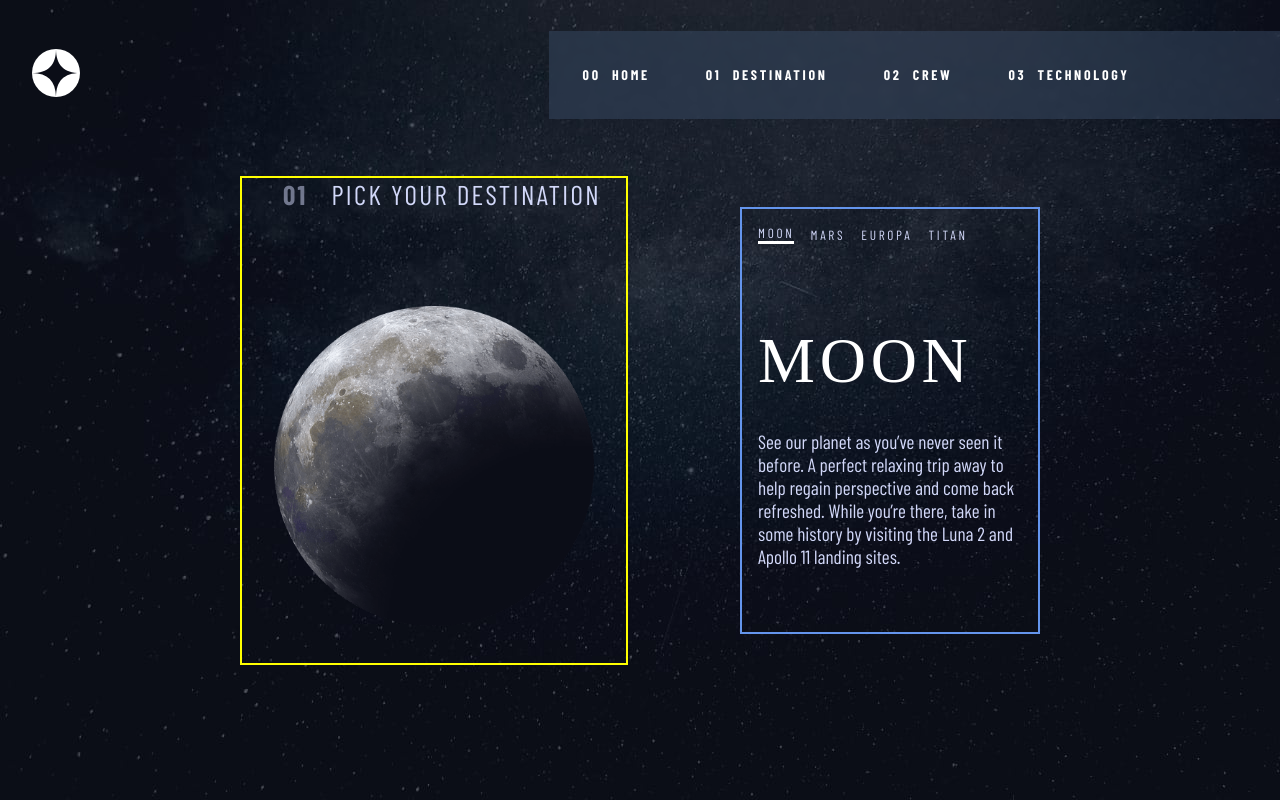
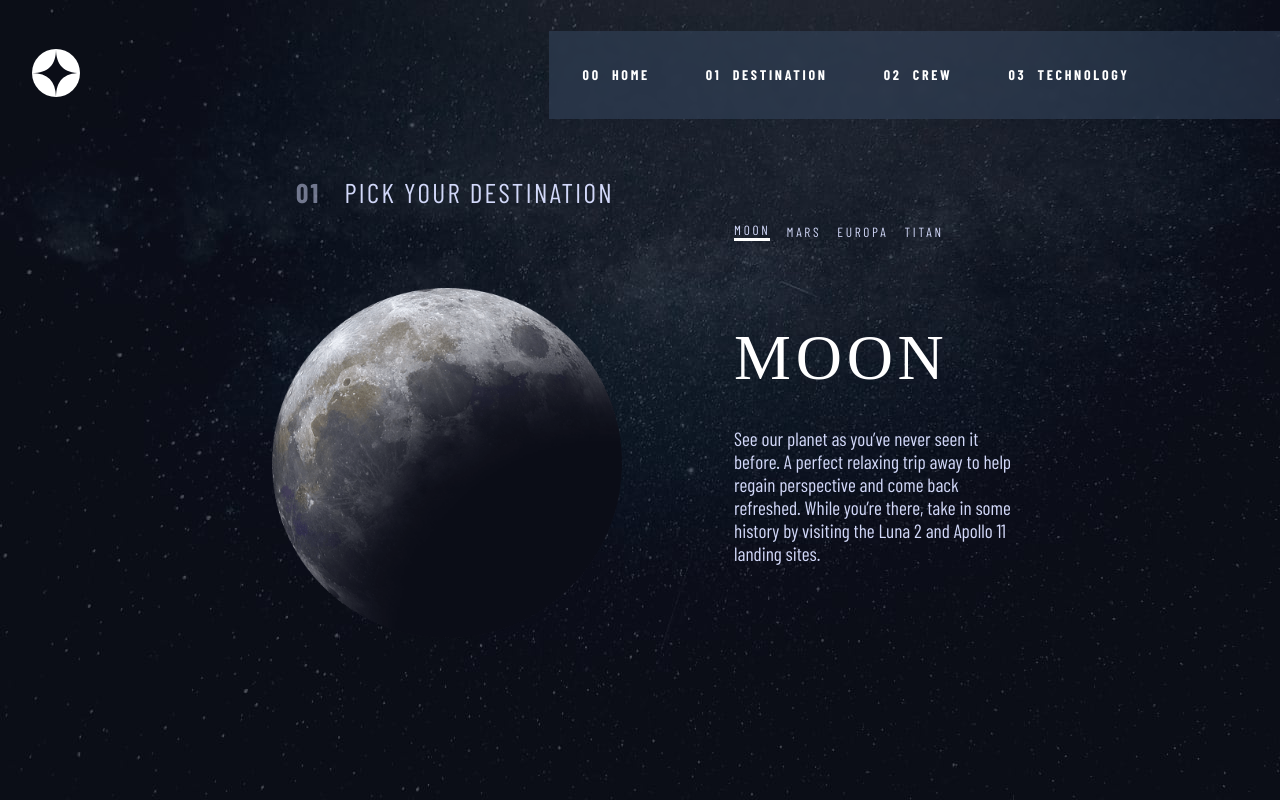
Before and after one commit to kirtymeena/Space-tourism-website, a React (Create React App) app: page /destination in a window 1280 px wide. Built offline with nearby package versions, Linux system fonts and the light colour scheme; a web font is replaced by a local one.

Commit message:
added animation for content

```diff
--- a/src/sass/pages/_destination.scss
+++ b/src/sass/pages/_destination.scss
@@ -30,26 +30,27 @@
   justify-content: center;
   align-items: center;
   @include lg {
-    @include flexDisplay($gap:7 );
+    @include flexDisplay($gap:4 );
   }
 }
 
 .flex__planet {
   @include flexDisplay($felxDirection: column, $gap: 4);
 
-  border: 2px solid yellow;
   font-size: 1.7em;
   justify-content: center;
   align-items: center;
 
   .planets {
-    padding-block: 2rem;
+    padding-block: 1rem;
     padding-inline: 2rem;
 
     img {
       height: 290px;
+      animation:1s ease-out 0s 1 slideInFromLeft;
+
       @include lg{
-        height:320px
+        height:350px
       }
 
     }
@@ -57,11 +58,11 @@
 }
 
 .flex__info {
-  border: 2px solid cornflowerblue;
   @include flexDisplay(column,1rem);
   justify-content: center;
   align-items: center;
   text-align: center;
+  animation:1s ease-out 0s 1 slideFromRight;
   @include lg{
     align-items:flex-start;
     text-align: left;
@@ -84,3 +85,21 @@
   font-weight: 600;
   padding-inline: 1rem;
 }
+
+@keyframes slideInFromLeft{
+  0%{
+      transform: translateX(-100%);
+  }
+  100%{
+      transform: translateX(0);
+  }
+}
+
+@keyframes slideFromRight{
+  0%{
+    transform: translateX(100%);
+  }
+  100%{
+    transform: translateX(0);
+  }
+}
--- a/src/sass/pages/_home.scss
+++ b/src/sass/pages/_home.scss
@@ -37,9 +37,9 @@
   text-align: center;
 
   .flex__item1 {
-    // border:2px solid red
     p {
       padding-block: 2rem;
+
 
     }
     .text-top {
@@ -48,6 +48,7 @@
     .text-mid {
       font-size: 6em;
       font-weight: 300;
+
       @include lg{
         font-size: 8rem;
       }
--- a/src/sass/reset/_reset.scss
+++ b/src/sass/reset/_reset.scss
@@ -14,4 +14,5 @@ body{
     color:hsl($clr-white);
     z-index:-1;
     overflow-x: hidden;
+
 }
```
